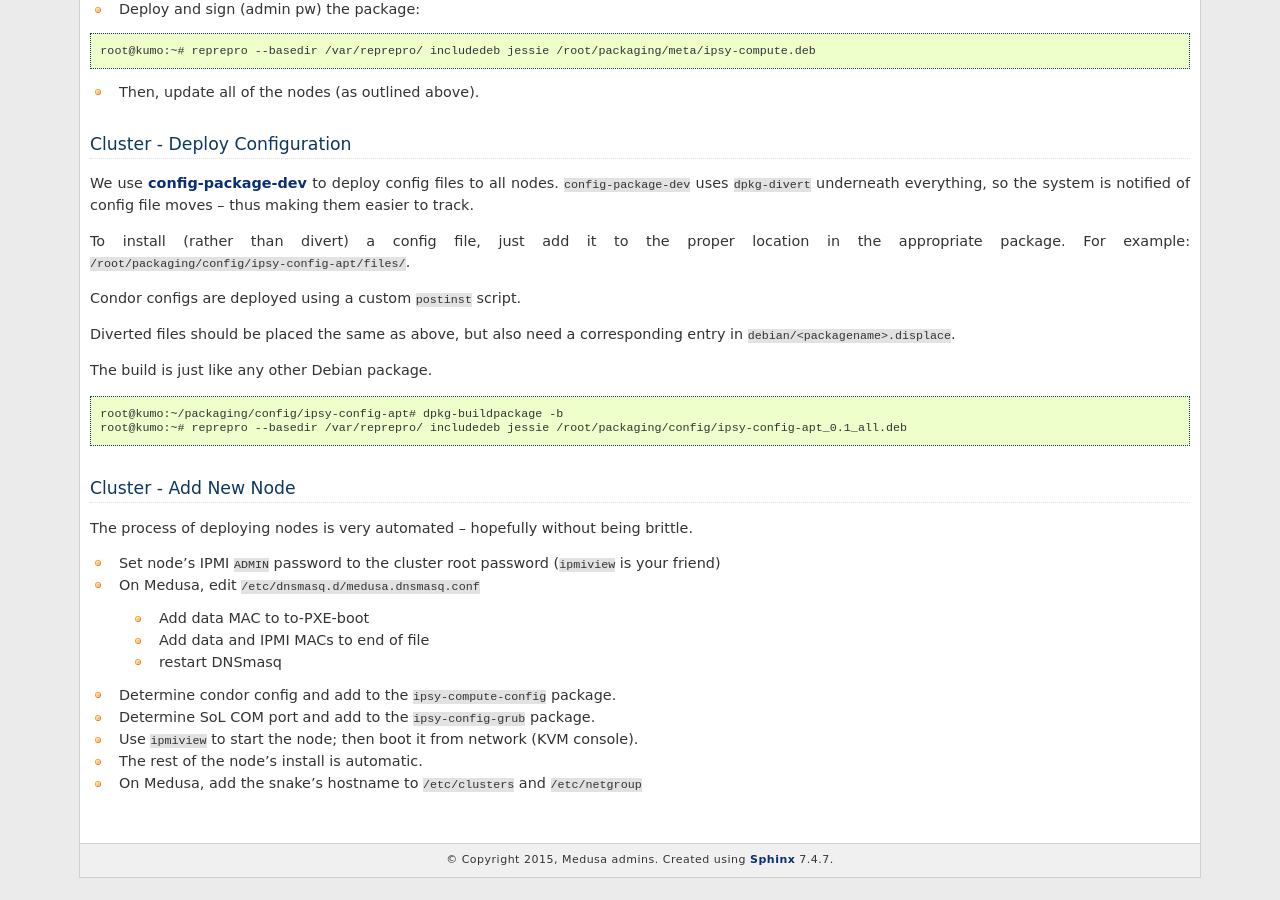
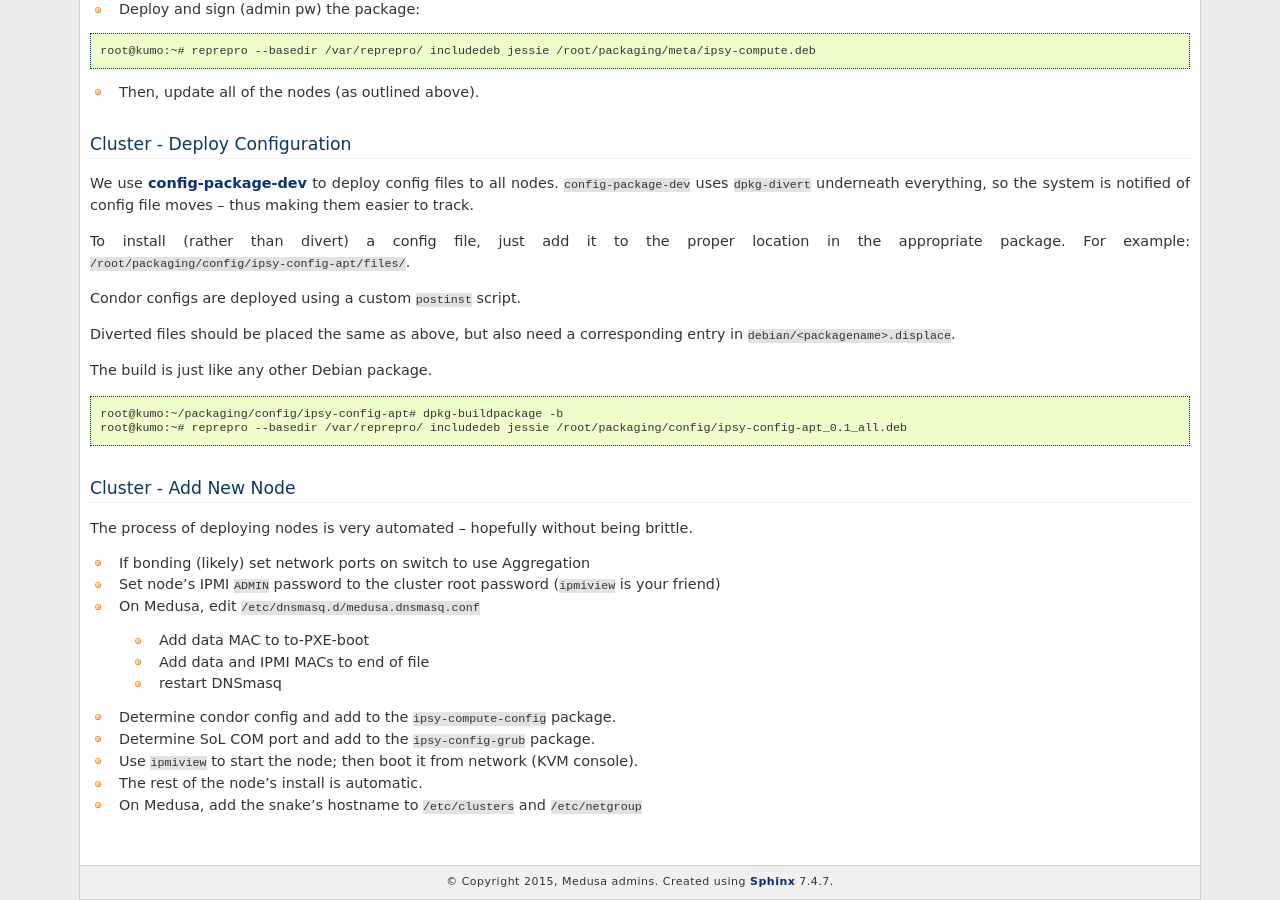
Before and after one commit to psychoinformatics-de/ipsy-docs, a Sphinx documentation site: the page built from source/internal/common_tasks.rst, in a window 1280 px wide and 900 px high, scrolled down 3281 px. Built offline with Sphinx 7.4.7, drawn with Linux system fonts in a browser that asks for light colours; formulas are drawn with MathJax 3; before the commit the page ends 4159 px from its top, so only the background shows below that.

Commit message:
Add Link Aggregation to todo list for new nodes

```diff
--- a/source/internal/common_tasks.rst
+++ b/source/internal/common_tasks.rst
@@ -206,6 +206,7 @@ Cluster - Add New Node
 ======================
 The process of deploying nodes is very automated -- hopefully without being brittle.
 
+* If bonding (likely) set network ports on switch to use Aggregation
 * Set node's IPMI ``ADMIN`` password to the cluster root password (``ipmiview`` is your friend)
 * On Medusa, edit ``/etc/dnsmasq.d/medusa.dnsmasq.conf``
 
```
